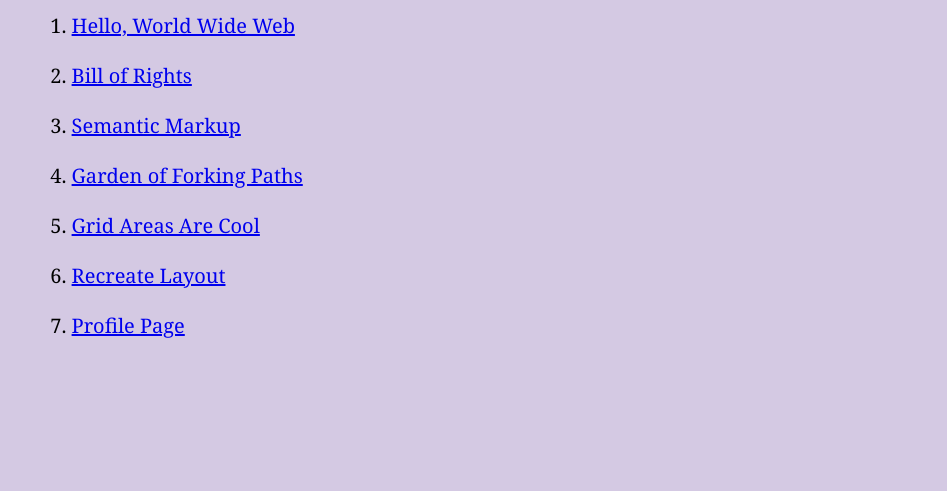
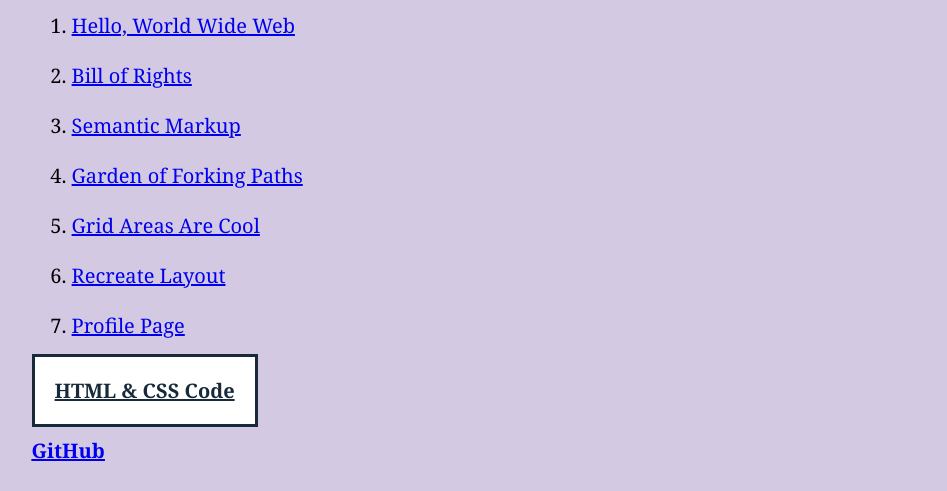
Before and after one commit to FatimaCoulibaly/mysite, a plain HTML site: page index.html in a window 1280 px wide. Shown: the part 472-963 px from the top of the page, without its empty margins (166-1113 px from the left). Before the commit the page ends 843 px from the top, so only its background shows below. Drawn offline with Linux system fonts and the light colour scheme.

Commit message:
Update index.html

```diff
--- a/index.html
+++ b/index.html
@@ -33,6 +33,9 @@
                     <li><a href="https://codepen.io/FatimaCou/pen/GRMrrQX">Recreate Layout</a></li>
                     <li><a href="https://fatimacoulibaly.github.io/mysite/index.html">Profile Page</a></li>
                 </ol>
+
+                <p><span>HTML &amp; CSS Code</span></p>
+                <p><a href="https://github.com/FatimaCoulibaly/mysite.git">GitHub</a></p>
             </section>
         </main>
     </body>
```
